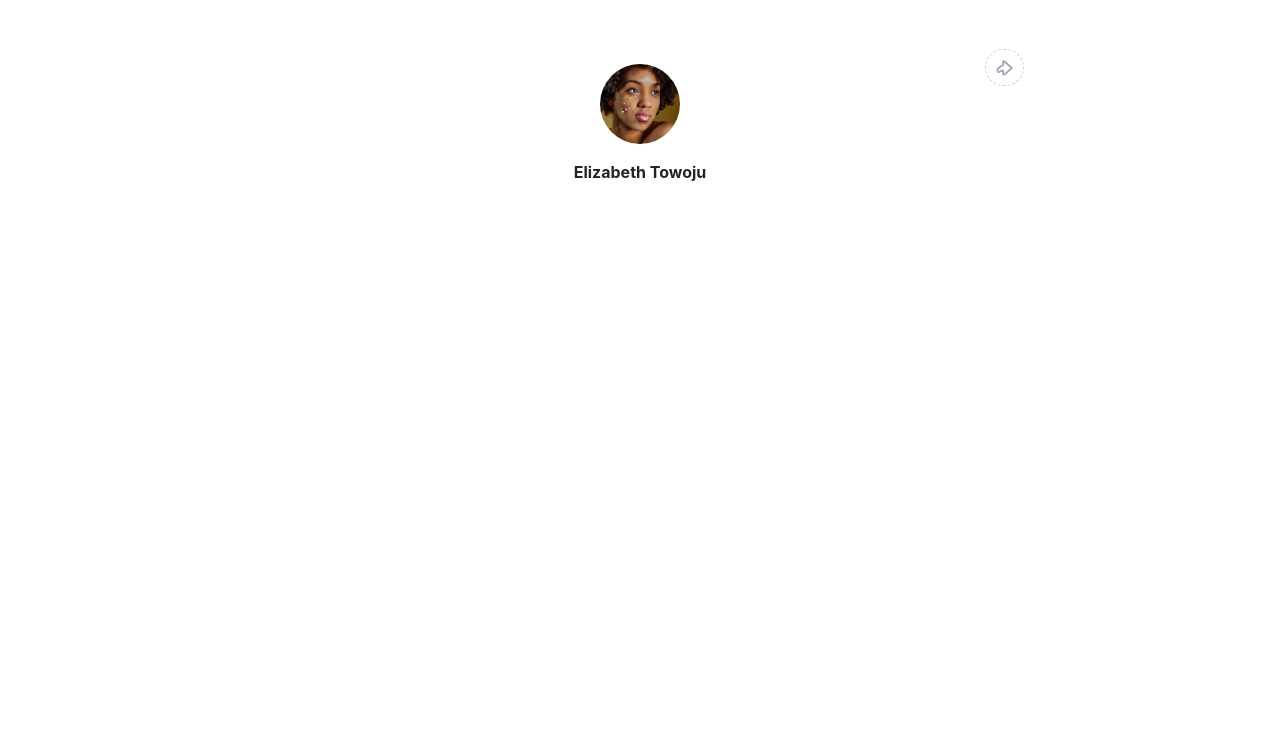
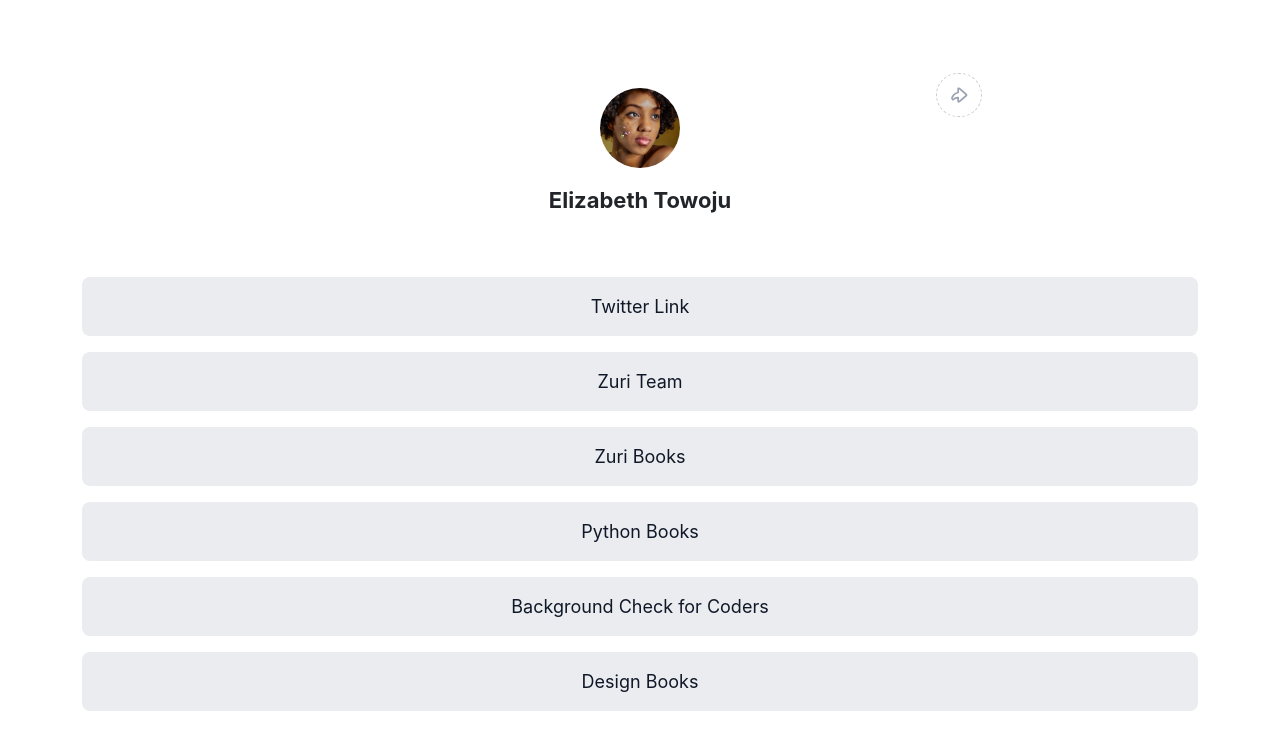
Before and after one commit to Liztowoju/linkforest, a React (Create React App) app: page / in a window 1280 px wide. Shown: the top 750 px of the page. Built offline with nearby package versions, Linux system fonts and the light colour scheme; the HTML template or start-up script is replaced by a standard one.

Commit message:
added links

```diff
--- a/src/App.css
+++ b/src/App.css
@@ -1,5 +1,13 @@
+/* html, body {
+  height: 100%;
+} */
+
 .app {
   text-align: center;
+  display: flex;
+  flex-direction: column;
+  min-height: 100vh;
+  justify-content: flex-start;
 }
 
 .app-logo {
@@ -18,9 +26,8 @@
   align-items: center;
   justify-content: center;
   margin: 4em 0 2em;
-  /* font-size: calc(10px + 2vmin); */
+  font-size: calc(10px + 1.5vmin);
   font-weight: bold;
-  /* color: white; */
 }
 
 .app-profile-name{
@@ -31,23 +38,58 @@
   position: absolute;
   right: 20%;
   top: -15px;
-  /* bottom: 0; */
-  /* right: 200px; */
-  /* margin: auto 0; */
   border: 1px dashed #ccc;
   border-radius: 50px;
   padding: 0.6em;
 }
 
-.app-link {
-  color: #61dafb;
+.app-links > * + *{
+  margin-top: 1rem;
 }
 
-@keyframes app-logo-spin {
-  from {
-    transform: rotate(0deg);
-  }
-  to {
-    transform: rotate(360deg);
-  }
+.app-link {
+  background-color: #EAECF0 !important;
+  border-radius: 8px;
+  padding: 1rem 0;
+  text-decoration: none;
+  color: #101828;
+  font-size: 18px;
+  transition: 0.2s transform ease-in-out;
+  will-change: transform;
+  position: relative;
+
 }
+
+.app-link:hover {
+  border: 2px solid transparent;
+  color: #4b0082;
+  transform: scale(1.05);
+  will-change: transform;
+}
+
+
+.app-footer {
+  margin-top: auto;
+  /* flex-shrink: 0; */
+  /* position: sticky; */
+  /* top: 100vh; */
+  /* position: absolute; */
+  /* bottom: 0; */
+  width: 100%;
+  /* height: 60px; Set the fixed height of the footer here */
+  /* line-height: 60px; Vertically center the text there */
+  /* background-color: #f5f5f5; */
+}
+
+.app-footer-wrapper{
+  display: flex;
+  align-items: center;
+  padding-top: 1rem;
+  padding-bottom: 1rem;
+  margin-top: 1.5rem;
+  margin-bottom: 1.5rem;
+  align-items: center;
+  justify-content: space-between;
+  flex-wrap: wrap;
+  border-top: 1px solid #dee2e6;
+}
--- a/src/App.js
+++ b/src/App.js
@@ -7,21 +7,36 @@
 
 function App() {
   const [links, setLinks] = useState([
-    { name: 'Zuri Link', url: 'https://google.com' }
+    { name: 'Twitter Link', url: 'https://google.com' },
+    { name: 'Zuri Team', url: 'https://google.com' },
+    { name: 'Zuri Books', url: 'https://google.com' },
+    { name: 'Python Books', url: 'https://google.com' },
+    { name: 'Background Check for Coders', url: 'https://google.com' },
+    { name: 'Design Books', url: 'https://google.com' }
   ]);
-
 
   return (
     <div className="app">
       <header className="app-header">
-        <img src={avatar} className="app-logo rounded-circle" alt="logo" />
-        <p className='app-profile-name'>
-          Elizabeth Towoju
-        </p>
-        <img src={shareIcon} className="app-share-link" />
+        <div className='container col-xxl-8 position-relative'>
+          <img src={avatar} className="app-logo rounded-circle" alt="logo" />
+          <p className='app-profile-name'>
+            Elizabeth Towoju
+          </p>
+          <img src={shareIcon} className="app-share-link" />
+        </div>
       </header>
 
       <main>
+        <div className='container col-xxl-8'>
+          <div className="app-links  list-group">
+            {links.map((item, i) => (
+              <a href="#" className="app-link" aria-current="true" key={i}>
+                {item.name}
+              </a>
+            ))}
+          </div>
+        </div>
       </main>
     </div>
   );
```
